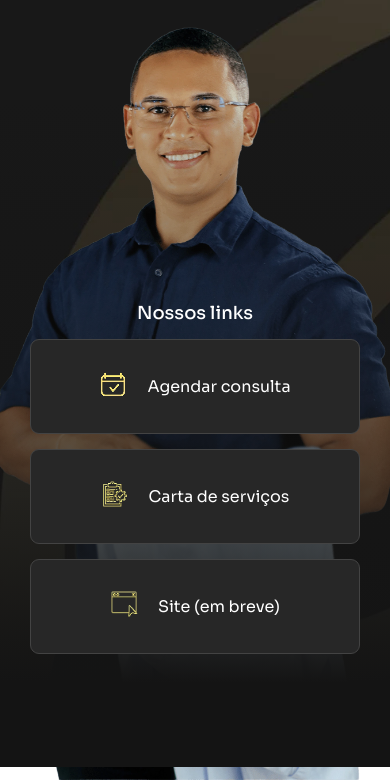
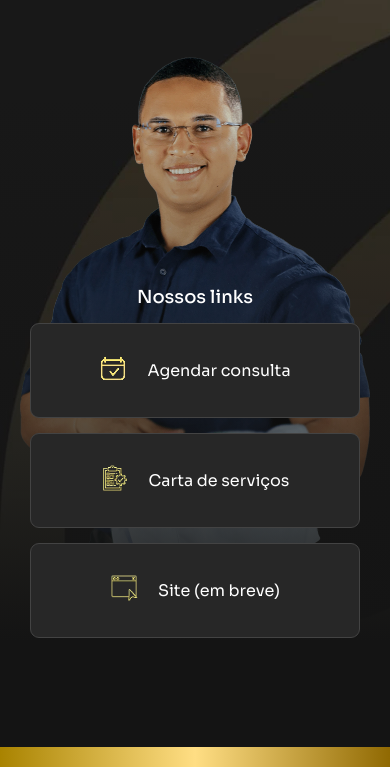
Before and after one commit to JottaP2/ramonLeiteNutricionista, a plain HTML site: page index.html in a window 390 px wide. Shown: the part 77-857 px from the top of the page. Drawn offline with Linux system fonts and the light colour scheme.

Commit message:
fix: correção responsividade em dispositivos mobile

```diff
--- a/assets/css/style.css
+++ b/assets/css/style.css
@@ -16,7 +16,7 @@
     background-image: url(../background.webp);
     background-size: cover;
     background-repeat: no-repeat;
-    width: 100vw;
+    width: 100%;
     height: 100vh;
     display: flex;
     flex-direction: column;
@@ -29,7 +29,7 @@
     top: 0;
     left: 0;
     width: 100%;
-    height: 100%;
+    height: 100vh;
     background: linear-gradient(to bottom, transparent 20%, #141414 90%, #141414 100%);
     pointer-events: none;
     z-index: 1;
@@ -137,7 +137,7 @@
     z-index: 99999;
 }
 
-@media (max-width: 375px) {
+@media (max-width: 425px) {
     .treeBtn>figure>img {
         width: 350px;
     }
```
